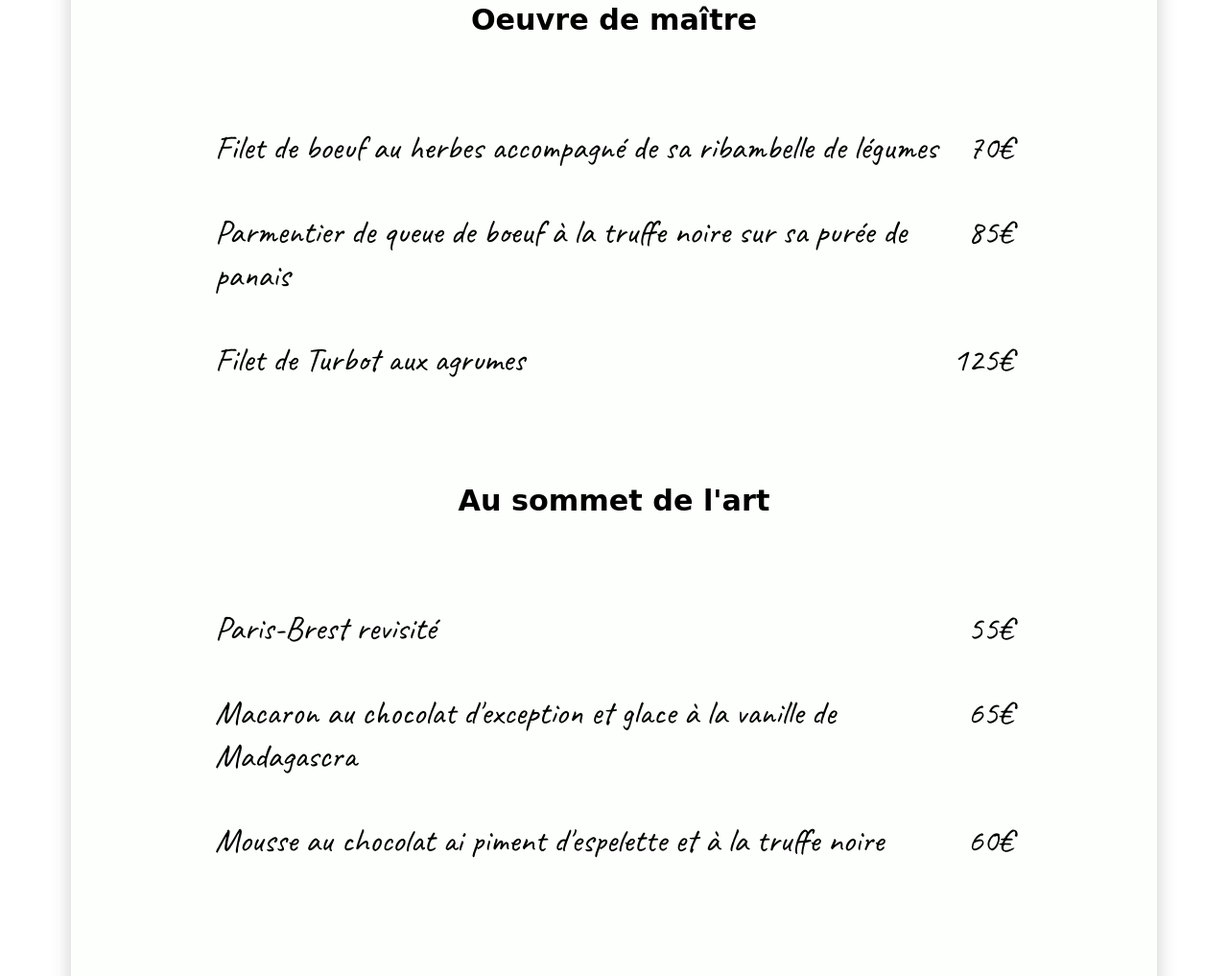
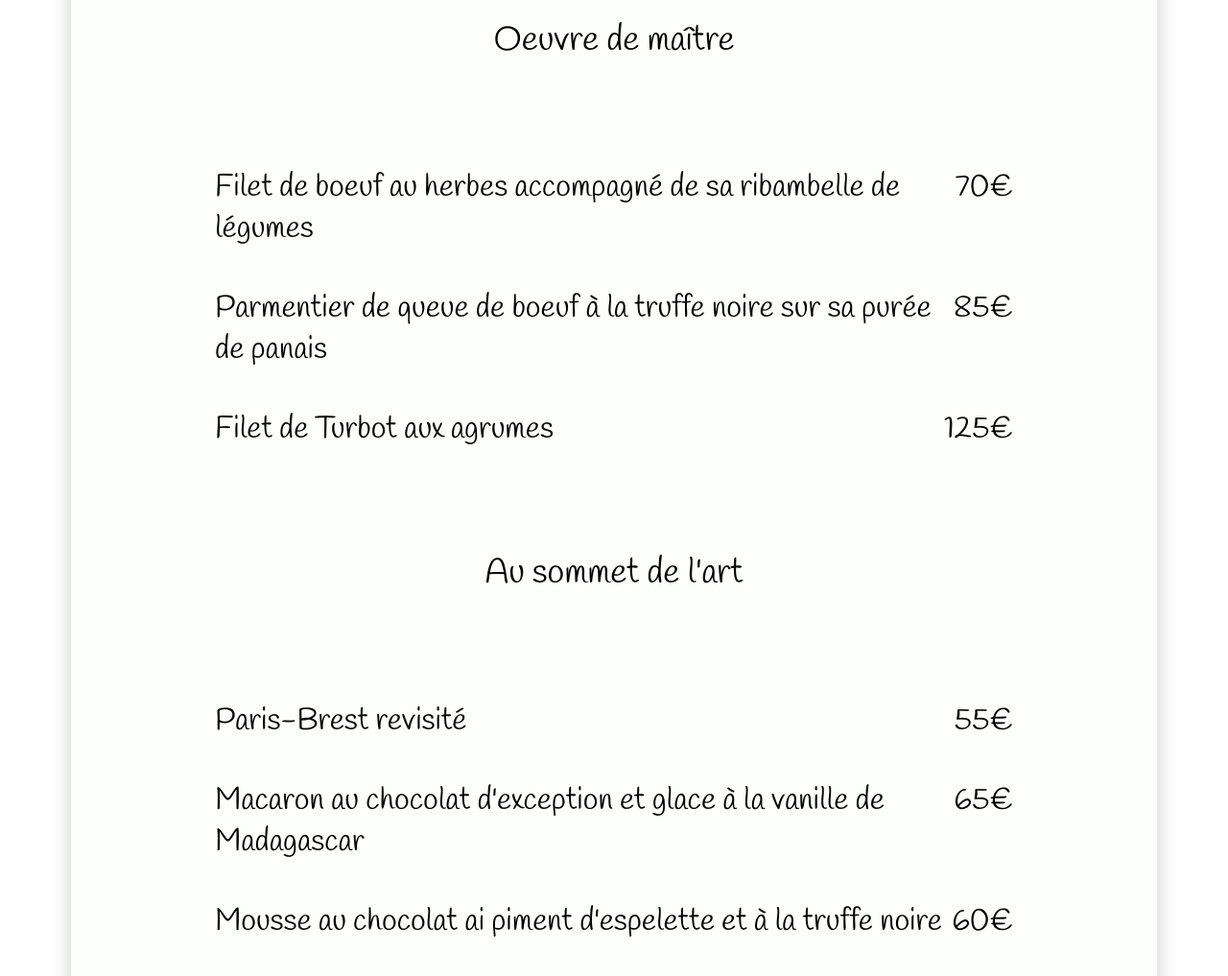
Before and after one commit to baptjul/Projet3, a plain HTML site: page menu4.html in a window 1280 px wide. Shown: the part 1313-2330 px from the top of the page at 96% size. Drawn offline with Linux system fonts and the light colour scheme.

Commit message:
modification font menu

```diff
--- a/menu4.html
+++ b/menu4.html
@@ -4,8 +4,8 @@
 	<meta charset="utf-8">
 	<meta name="viewport" content="width=device-width, initial-scale=1.0">
 	<link href="https://fonts.googleapis.com/css2?family=Noto+Sans+JP:wght@700&display=swap" rel="stylesheet">
-	<link href="https://fonts.googleapis.com/css2?family=Caveat&display=swap" rel="stylesheet">
 	<link href="https://fonts.googleapis.com/css2?family=Kaushan+Script&display=swap" rel="stylesheet">
+	<link href="https://fonts.googleapis.com/css2?family=Handlee&display=swap" rel="stylesheet">
 	<link rel="stylesheet" type="text/css" href="./css/style.css">
 	<title>ohmyfood - La palette du goût</title>
 </head>
@@ -74,7 +74,7 @@
 						<p>55€</p>
 					</div>
 					<div class="main-cours">
-						<p>Macaron au chocolat d'exception et glace à la vanille de Madagascra</p>
+						<p>Macaron au chocolat d'exception et glace à la vanille de Madagascar</p>
 						<p>65€</p>
 					</div>
 					<div class="main-cours">
--- a/sass/base/_typography.scss
+++ b/sass/base/_typography.scss
@@ -11,6 +11,7 @@ $font-allura: 'Allura', cursive;
 $font-kaushan: 'Kaushan Script', cursive;
 $font-indie: 'Indie Flower', cursive;
 $font-caveat: 'Caveat', cursive;
+$font-handlee: 'Handlee', cursive;
 
 a {
     text-decoration: none;
--- a/sass/pages/_menu1.scss
+++ b/sass/pages/_menu1.scss
@@ -22,15 +22,15 @@
 .category-first {
     margin-bottom: 5rem;
     color: $first-color;
+    font-family: $font-handlee;
     &__title{
+        font-weight: bold;
         @include category-title;
-        font-family: $font-base;
         span {
             @include underline-animation($first-color);
         }
     }
     &__main {
-        font-family: $font-caveat;
         p {
             @include p-menu;
             }
--- a/sass/pages/_menuall.scss
+++ b/sass/pages/_menuall.scss
@@ -11,15 +11,14 @@
 
 .category {
     margin-bottom: 5rem;
+    font-family: $font-handlee;
     &__title{
         @include category-title;
-        font-family: $font-base;
         span {
             @include underline-animation(black);
         }
     }
     &__main {
-        font-family: $font-caveat;
         p {
             @include p-menu;
             }
--- a/sass/utils/_mixin.scss
+++ b/sass/utils/_mixin.scss
@@ -49,14 +49,13 @@
 
 @mixin category-title {
     text-align: center;
-    font-size: 2.1em;
-    font-weight: bold;
+    font-size: 2.5em;
     margin-bottom: 2.8em;
 }
 
 @mixin p-menu{
     margin-top: 8px;
-    font-size: 35px;
+    font-size: 32px;
 }
 
 @mixin p-menu2{
```
Also changed, not shown: menu1.html (+1 -1 lines), menu3.html (+1 -1 lines), css/style.css, 1 other file.
